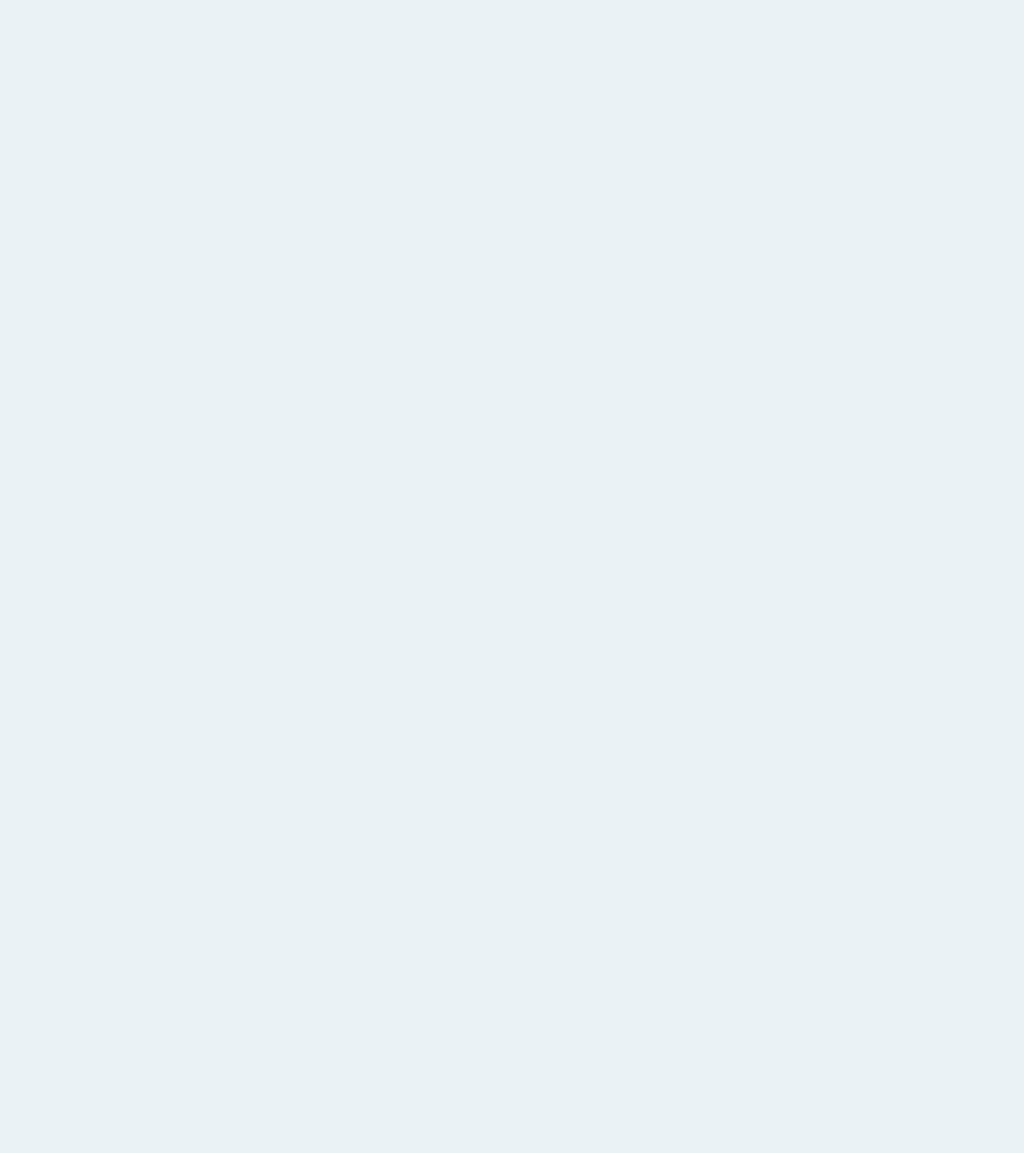
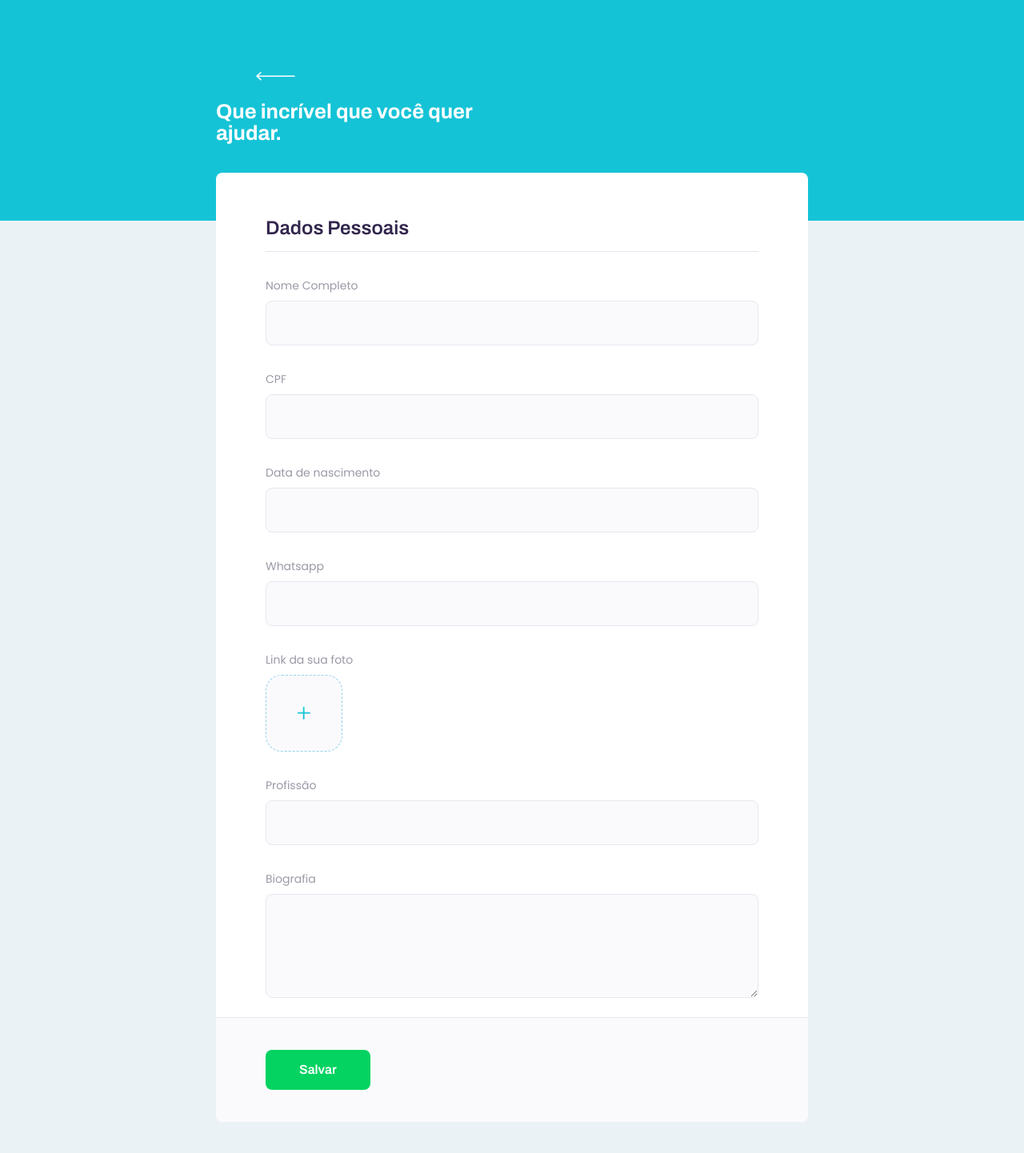
Before and after one commit to RaissaVieira/estudos-Synchro, a React (Create React App) app in the folder frontend/: page /professional/edit/1 in a window 1280 px wide. Before the commit this address had no page. Shown: the top 1442 px of the page at 80% size. Before the commit the page ends 800 px from the top, so only its background shows below. Built offline with nearby package versions, Linux system fonts and the light colour scheme; no server answers.

Commit message:
feat: pagina de edicao de perfil

```diff
--- a/frontend/src/App.tsx
+++ b/frontend/src/App.tsx
@@ -9,7 +9,7 @@ function App() {
       <Routes>
         <Route path="/" element={<Home/>} />
         <Route path="/professional/new" element={<CreateProfessional/>} />
-        <Route path="/professional/edit" element={<EditProfessional/>} />
+        <Route path="/professional/edit/:userCpf" element={<EditProfessional/>} />
       </Routes>
     </BrowserRouter>
   );
--- /dev/null
+++ b/frontend/src/components/EditProfessional/index.tsx
@@ -0,0 +1,110 @@
+import api from '../../services/api';
+import InputMask from 'react-input-mask';
+
+import fileIcon from '../../assets/file.svg';
+
+import './style.css';
+import { Button } from '../Button';
+import { FormEvent, useEffect, useState } from 'react';
+import { useParams } from 'react-router';
+
+export function ProfileProfessional() {
+    const { userCpf } = useParams();
+    const [name, setName] = useState('');
+    const [cpf, setCpf] = useState('');
+    const [birthday, setBirthday] = useState('');
+    const [whatsapp, setWhatsapp] = useState('');
+    const [profession, setProfession] = useState('');
+    const [bio, setBio] = useState('');
+
+
+    useEffect(() => {
+        api.get(`professionals/${userCpf}`).then(response => {
+            setName(response.data.name);
+            setCpf(response.data.cpf);
+            setBirthday(response.data.birthday);
+            setWhatsapp(response.data.whatsapp);
+            setProfession(response.data.profession);
+            setBio(response.data.bio);
+        })
+    }, [])
+
+    async function handleEditProfessional(e: FormEvent) {
+        e.preventDefault();
+
+        await api.put(`professionals/${userCpf}`, {
+            name,
+            cpf,
+            birthday,
+            whatsapp,
+            profession,
+            bio
+        }).then(() => {
+            alert("Edição realizada com sucesso!");
+        }).catch(() => {
+            alert("Erro na edição, tente novamente!");
+        })
+    }
+
+    return (
+        <div className="container-form">
+            <h1>Dados Pessoais</h1>
+            <div className="separator"></div>
+            <form onSubmit={handleEditProfessional}>
+                <label htmlFor="Name">Nome Completo</label>
+                <input
+                    type="text"
+                    id="Name"
+                    value={name}
+                    onChange={(e) => {setName(e.target.value)}}
+                />
+                <label htmlFor="Cpf">CPF</label>
+                <InputMask
+                    mask="999.999.999-99"
+                    id="Cpf"
+                    value={cpf}
+                    onChange={(e) => {setCpf(e.target.value)}}
+                />
+                <label htmlFor="Birthday">Data de nascimento</label>
+                <InputMask
+                    mask="99/99/9999"
+                    id="Birthday"
+                    value={birthday}
+                    onChange={(e) => {setBirthday(e.target.value)}}
+                />
+                <label htmlFor="Whats">Whatsapp</label>
+                <InputMask
+                    mask="(99)99999-9999"
+                    id="Whats"
+                    value={whatsapp}
+                    onChange={(e) => {setWhatsapp(e.target.value)}}
+                />
+                <label htmlFor="Photo" id="file">
+                    <p>Link da sua foto</p>
+                    <div>
+                        <img src={fileIcon} />
+                    </div>
+                </label>
+                <input type="file" id="Photo" />
+                <label htmlFor="Profession">Profissão</label>
+                <input
+                    type="text"
+                    id="Profession"
+                    value={profession}
+                    onChange={(e) => {setProfession(e.target.value)}}
+                />
+                <label htmlFor="Bio">Biografia</label>
+                <textarea
+                    id="Bio"
+                    value={bio}
+                    onChange={(e) => {setBio(e.target.value)}}
+                />
+                <div id="submit">
+                    <div id="content-submit">
+                        <Button id="profile" type="submit"/>
+                    </div>
+                </div>
+            </form>
+        </div>
+    )
+}
--- /dev/null
+++ b/frontend/src/components/EditProfessional/style.css
@@ -0,0 +1,89 @@
+.container-form {
+    background: var(--white);
+    width: 74rem;
+    margin-top: -6rem;
+    border-radius: .8rem;
+    margin-bottom: 16.5rem;
+}
+
+.container-form h1 {
+    font-family: 'Archivo';
+    font-weight: 600;
+    font-size: 2.4rem;
+    color: var(--gray-dark);
+    margin: 5.6rem 6.2rem 1.6rem;
+}
+
+.container-form .separator {
+    content: '';
+    flex: 1;
+    height: 1px;
+    background: var(--border-form);
+    margin: 0 6.2rem 2.4rem;
+}
+
+.container-form form {
+    display: flex;
+    flex-direction: column;
+}
+
+.container-form form label {
+    margin: .8rem 6.2rem 0;
+}
+
+.container-form form input, InputMask, textarea {
+    margin: .8rem 6.2rem 2.4rem;
+    height: 5.6rem;
+    padding: .8rem;
+    border: .1rem solid var(--border-form);
+    border-radius: .8rem;
+    background: var(--card-bottom);
+}
+
+.container-form form label, input, InputMask, textarea {
+    font-family: 'Poppins';
+    font-weight: 400;
+    font-size: 1.4rem;
+    color: var(--gray-light);
+}
+
+.container-form form textarea {
+    resize: vertical;
+    min-height: 130px;
+}
+
+#Photo {
+    display: none;
+}
+
+#file div {
+    background: var(--card-bottom);
+    width: 9.6rem;
+    height: 9.6rem;
+    border: .1rem dashed #96D2F0;
+    border-radius: 2rem;
+    margin: .8rem 0 2.4rem;
+    position: relative;
+    cursor: pointer;
+}
+
+#file div img {
+    position: absolute;
+    left: 50%;
+    top: 50%;
+    transform: translate(-50%, -50%);
+}
+
+.container-form #submit {
+    background: var(--card-bottom);
+    width: 100%;
+    border-radius: 0 0 .8rem .8rem;
+    border-top: 1px solid var(--border-form);
+}
+
+.container-form #submit #content-submit {
+    margin: 4rem 6.2rem;
+    display: flex;
+    align-items: center;
+    justify-content: space-between;
+}
--- a/frontend/src/pages/EditProfessional.tsx
+++ b/frontend/src/pages/EditProfessional.tsx
@@ -1,4 +1,4 @@
-import { FormProfessional } from '../components/FormProfessional';
+import { ProfileProfessional } from '../components/EditProfessional';
 import { Header } from '../components/Header';
 
 import '../styles/editProfessional.css';
@@ -11,7 +11,7 @@ export function EditProfessional() {
                     quer ajudar.
                 </h1>
             </Header>
-            <FormProfessional />
+            <ProfileProfessional />
         </div>
     )
 }
```
